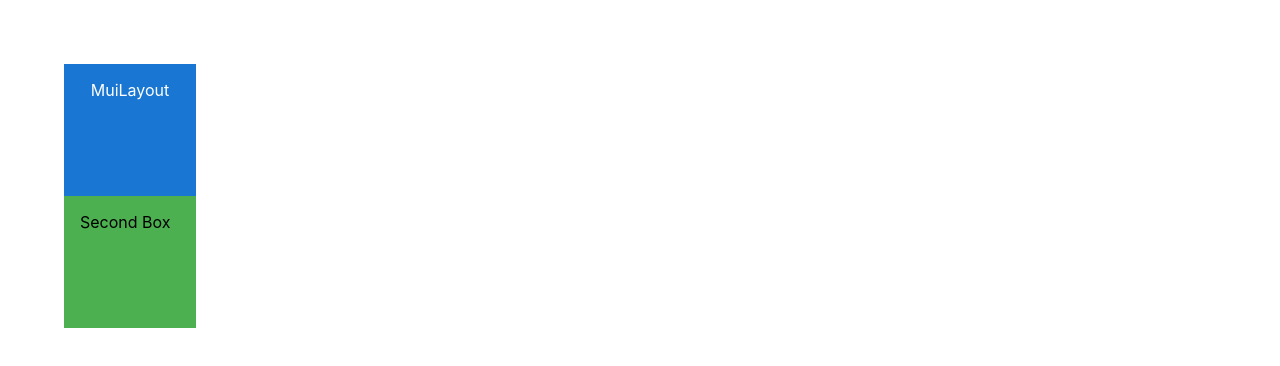
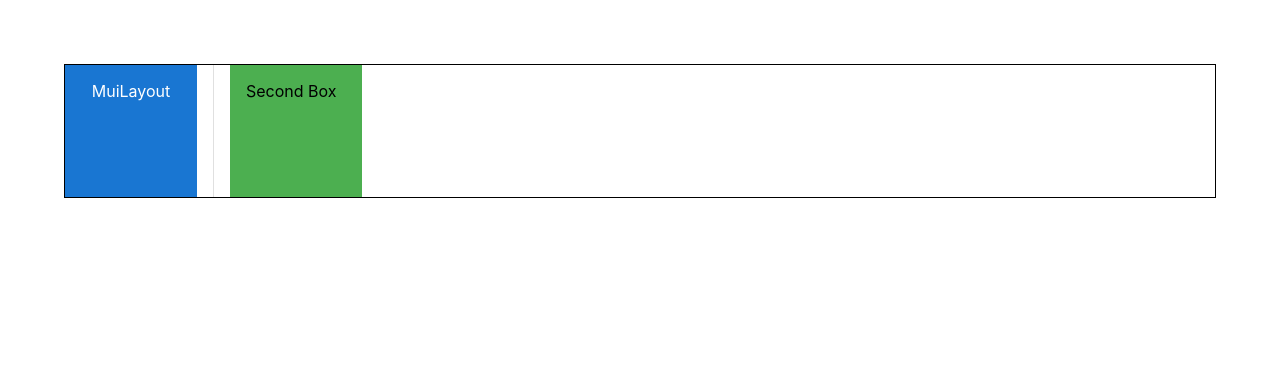
Before and after one commit to Zyar3k/material-ui_training, a React (Create React App) app: page / in a window 1280 px wide. Shown: the top 366 px of the page. Built offline with nearby package versions, Linux system fonts and the light colour scheme.

Commit message:
Mui stack

```diff
--- a/src/components/MuiLayout.tsx
+++ b/src/components/MuiLayout.tsx
@@ -1,10 +1,15 @@
-import { Box } from "@mui/material";
+import { Box, Stack, Divider } from "@mui/material";
 
 const MuiLayout = () => {
   return (
-    <>
+    <Stack
+      sx={{ border: "1px solid" }}
+      direction="row"
+      spacing={2}
+      divider={<Divider orientation="vertical" flexItem />}
+      component="main"
+    >
       <Box
-        component="main"
         sx={{
           backgroundColor: "primary.main",
           color: "white",
@@ -27,7 +32,7 @@
       >
         Second Box
       </Box>
-    </>
+    </Stack>
   );
 };
 
```
